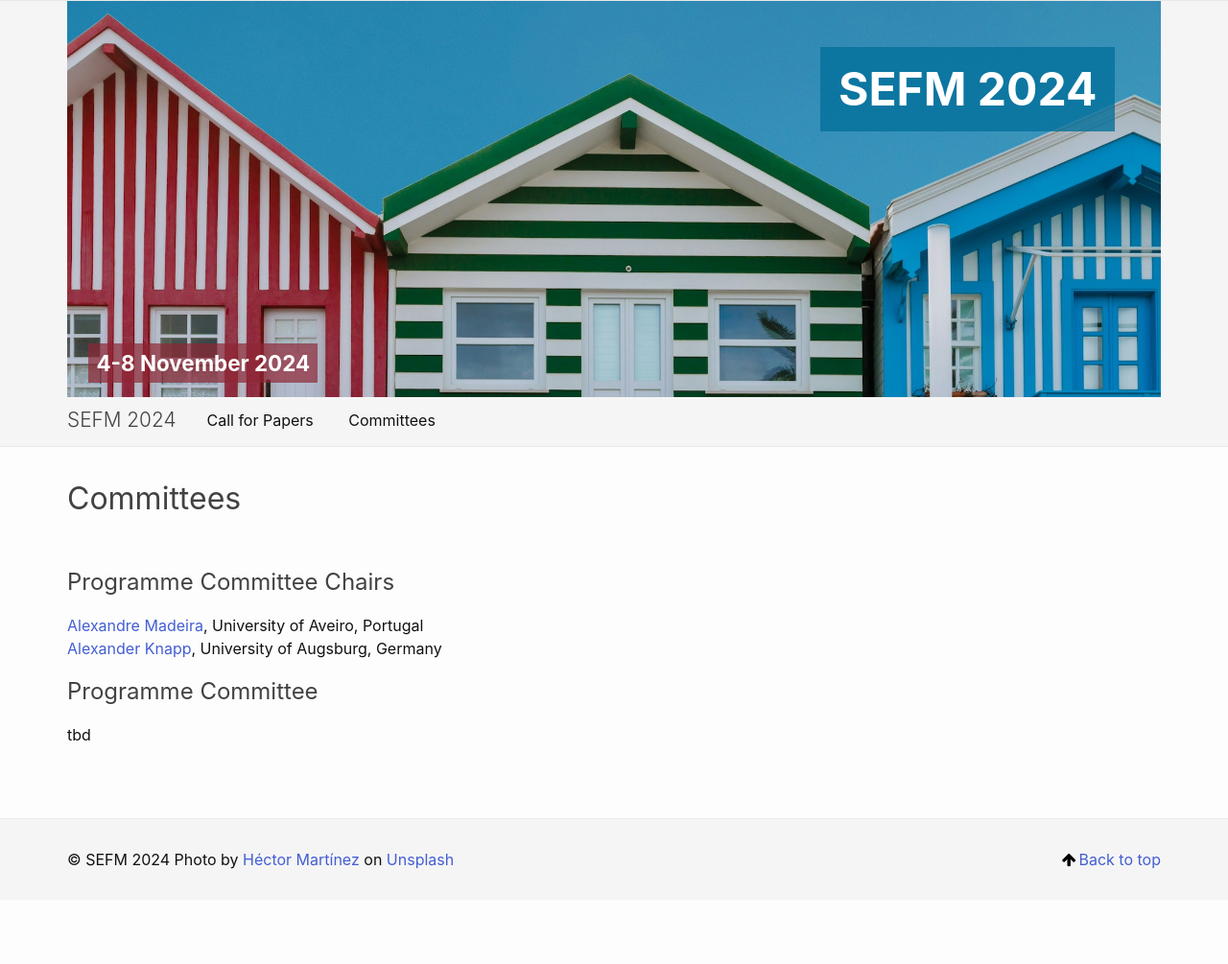
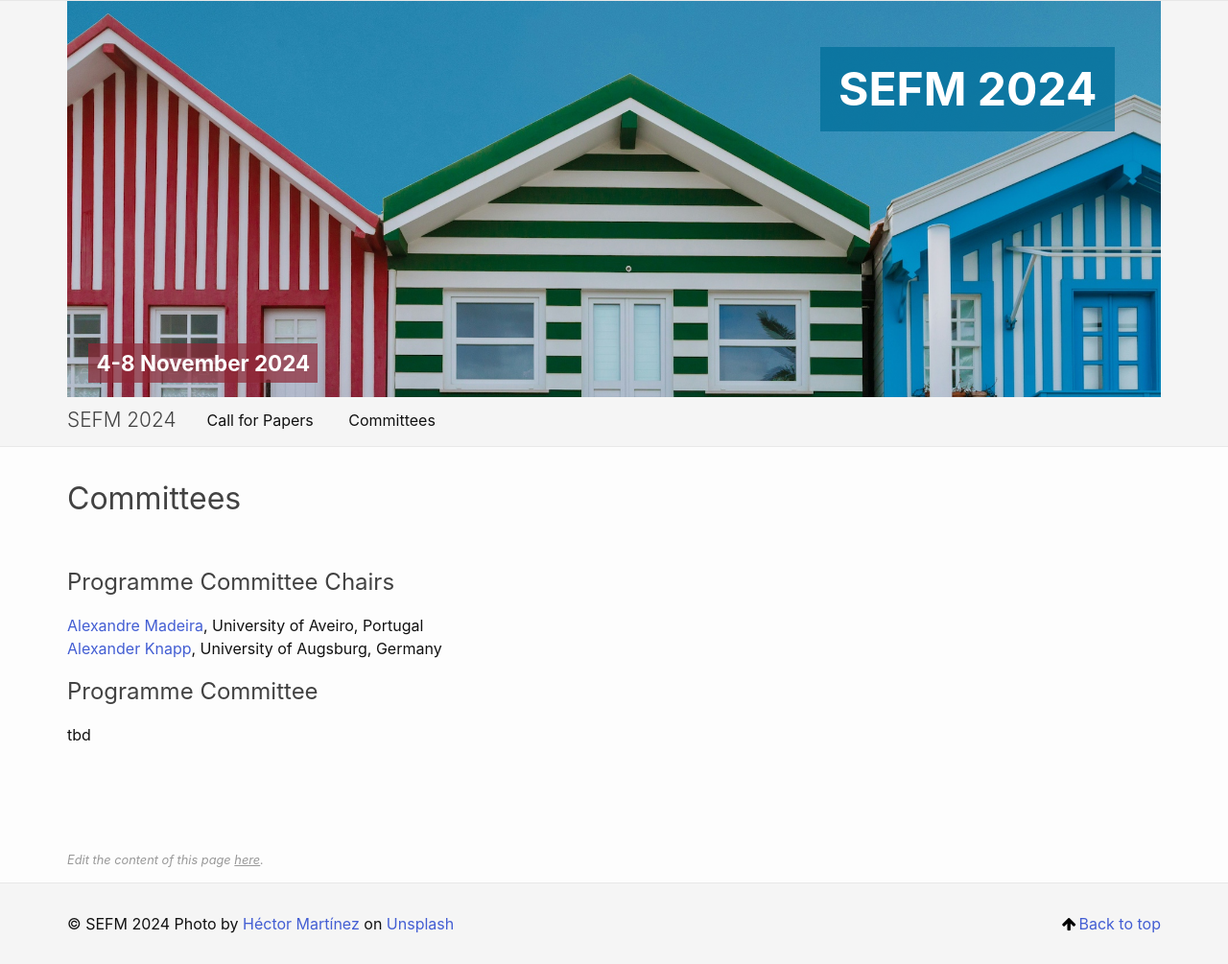
Before and after one commit to sefm-conference/2024, a Jekyll site: the page built from _pages/committees.md, in a window 1280 px wide. Shown: the whole page at 96% size. Built offline with Jekyll 4.4.1, drawn with Linux system fonts in a browser that asks for light colours; before the commit the page ends 938 px from its top, so only the background shows below that.

Commit message:
link to edit pages

```diff
--- a/_layouts/home.html
+++ b/_layouts/home.html
@@ -11,4 +11,7 @@ layout: default
       <div class="page-content">
         {{ content }}
       </div>
+
+    <p class="editNote">Edit the content of this page <a href="https://github.com/sefm-conference/{{site.baseurl | escape}}/blob/main/{{page.path | escape}}">here</a>.</p>
+
 </div>
--- a/_layouts/page_plain.html
+++ b/_layouts/page_plain.html
@@ -10,4 +10,7 @@ layout: default
     {{ content }}
   </div>
 
+
+  <p class="editNote">Edit the content of this page <a href="https://github.com/sefm-conference/{{site.baseurl | escape}}/blob/main/{{page.path | escape}}">here</a>.</p>
+
 </div>
--- a/_pages/committees.md
+++ b/_pages/committees.md
@@ -74,3 +74,6 @@ Tiago Soares, NOVA School of Science and Technology, Portugal
 ## Website
 [Thomas Neele](https://tneele.com/), Eindhoven University of Technology, The Netherlands
  -->
+
+<!--  Edit the content of this page [here](https://github.com/sefm-conference/2024/blob/main/_pages/committees.md).
+{: .editNote} -->
--- a/assets/main.scss
+++ b/assets/main.scss
@@ -80,3 +80,23 @@ table {
 /*.site-nav .page-link:not(:last-child) {
   margin-right: 24px;
 }*/
+
+
+.editNote {
+  color: #999;
+  font-size: 0.8rem;
+  font-style: italic;
+  margin-top: 4rem;
+  margin-bottom: -1rem;
+}
+
+.editNote>a {
+  color: #999;
+  font-size: 0.8rem;
+  font-style: italic;
+  margin-top: 4rem;
+  margin-bottom: -3rem;
+  text-decoration: underline;
+}
+.editNote>a:visited { color: #999; }
+.editNote>a:hover { color: #666666; font-weight: 600; }
```
